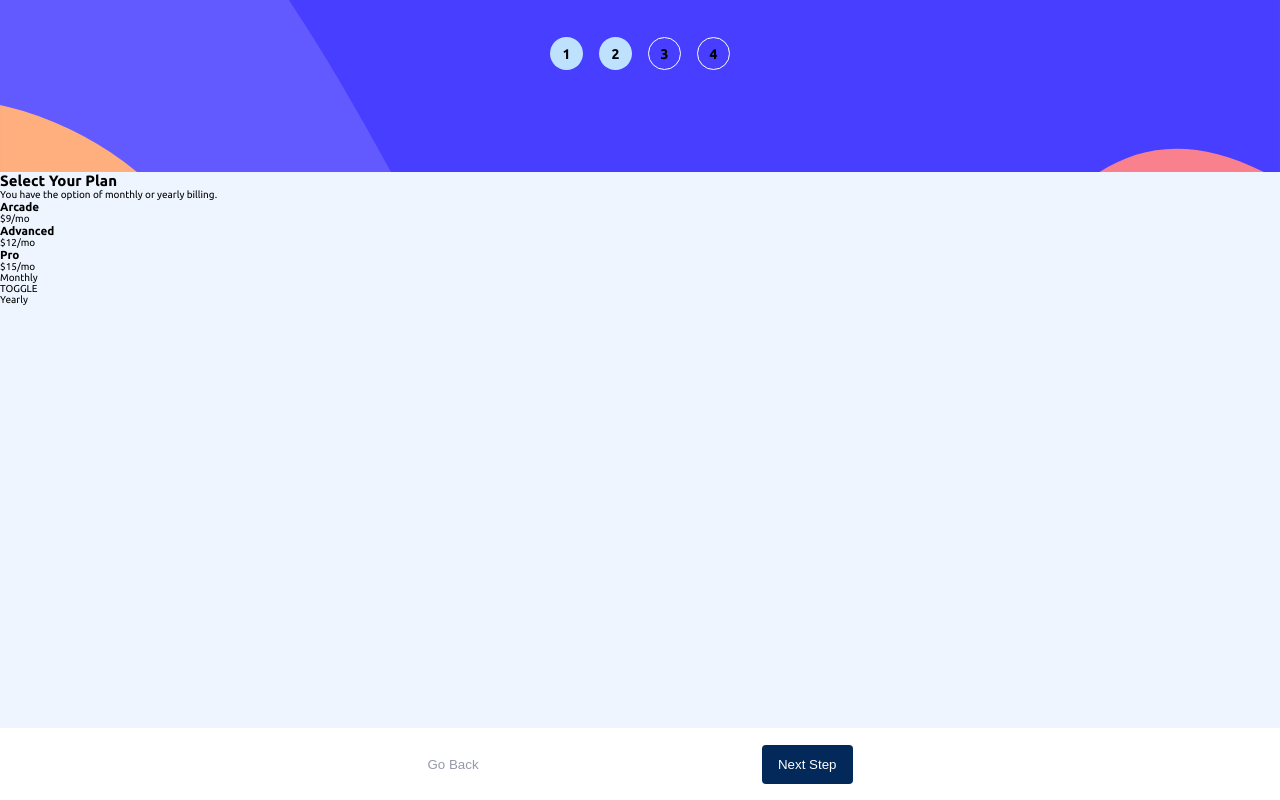
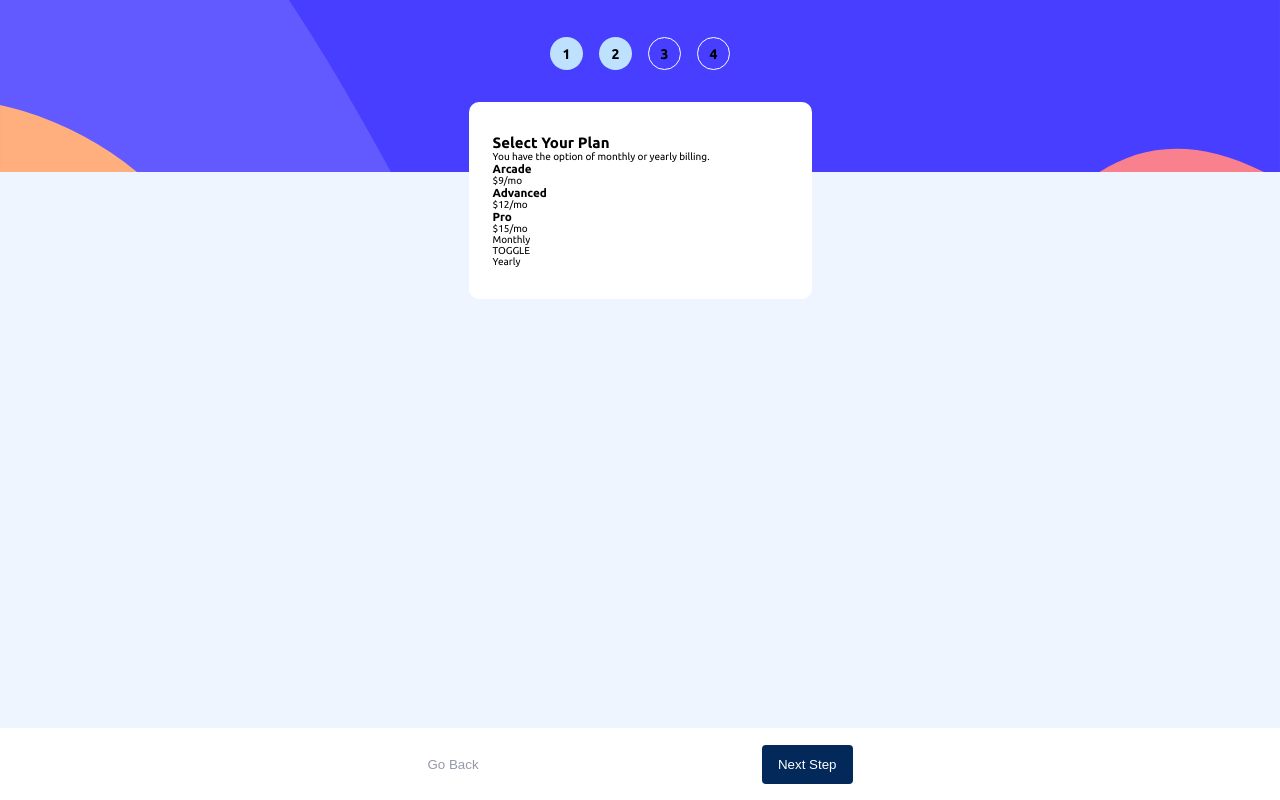
Before and after one commit to aaronkagan/react-multi-step-form, a React (Vite) app: page / in a window 1280 px wide. Both pictures are taken after a click on the button "Next Step". Built offline with nearby package versions, Linux system fonts and the light colour scheme.

Commit message:
adding card basic styling

```diff
--- a/src/components/Step2.tsx
+++ b/src/components/Step2.tsx
@@ -1,6 +1,8 @@
+import styled from 'styled-components';
+
 const Step2 = () => {
   return (
-    <article>
+    <StyledArticle>
       <h1>Select Your Plan</h1>
       <p>You have the option of monthly or yearly billing.</p>
       <div>
@@ -24,8 +26,18 @@ const Step2 = () => {
         </div>
         <span>Yearly</span>
       </div>
-    </article>
+    </StyledArticle>
   );
 };
 
+const StyledArticle = styled.article`
+  padding: 3.2rem 2.4rem;
+  border-radius: 1rem;
+  width: 95%;
+  max-width: 34.3rem;
+  margin: 0 auto;
+  background-color: #fff;
+  transform: translateY(-7rem);
+`;
+
 export default Step2;
--- a/src/components/Step3.tsx
+++ b/src/components/Step3.tsx
@@ -1,6 +1,7 @@
+import styled from 'styled-components';
 const Step3 = () => {
   return (
-    <article>
+    <StyledArticle>
       <h1>Pick add-ons</h1>
       <p>Add-ons help enhance your gaming experience.</p>
 
@@ -42,8 +43,18 @@ const Step3 = () => {
           <span>+$2/month</span>
         </article>
       </div>
-    </article>
+    </StyledArticle>
   );
 };
 
+const StyledArticle = styled.article`
+  padding: 3.2rem 2.4rem;
+  border-radius: 1rem;
+  width: 95%;
+  max-width: 34.3rem;
+  margin: 0 auto;
+  background-color: #fff;
+  transform: translateY(-7rem);
+`;
+
 export default Step3;
--- a/src/components/Step4.tsx
+++ b/src/components/Step4.tsx
@@ -1,6 +1,7 @@
+import styled from 'styled-components';
 const Step4 = () => {
   return (
-    <article>
+    <StyledArticle>
       <h1>Finishing up</h1>
       <p>Double-check everything looks OK before confirming.</p>
       <div>
@@ -25,8 +26,17 @@ const Step4 = () => {
         <span>Total (per month)</span>
         <span>+$12/mo</span>
       </div>
-    </article>
+    </StyledArticle>
   );
 };
 
+const StyledArticle = styled.article`
+  padding: 3.2rem 2.4rem;
+  border-radius: 1rem;
+  width: 95%;
+  max-width: 34.3rem;
+  margin: 0 auto;
+  background-color: #fff;
+  transform: translateY(-7rem);
+`;
 export default Step4;
--- a/src/components/Step5.tsx
+++ b/src/components/Step5.tsx
@@ -1,6 +1,7 @@
+import styled from 'styled-components';
 const Step5 = () => {
   return (
-    <article>
+    <StyledArticle>
       <svg
         width="80"
         height="80"
@@ -31,8 +32,18 @@ const Step5 = () => {
         platform. If you ever need support, please feel free to email us at
         support@loremgaming.com.
       </p>
-    </article>
+    </StyledArticle>
   );
 };
 
+const StyledArticle = styled.article`
+  padding: 3.2rem 2.4rem;
+  border-radius: 1rem;
+  width: 95%;
+  max-width: 34.3rem;
+  margin: 0 auto;
+  background-color: #fff;
+  transform: translateY(-7rem);
+`;
+
 export default Step5;
```
